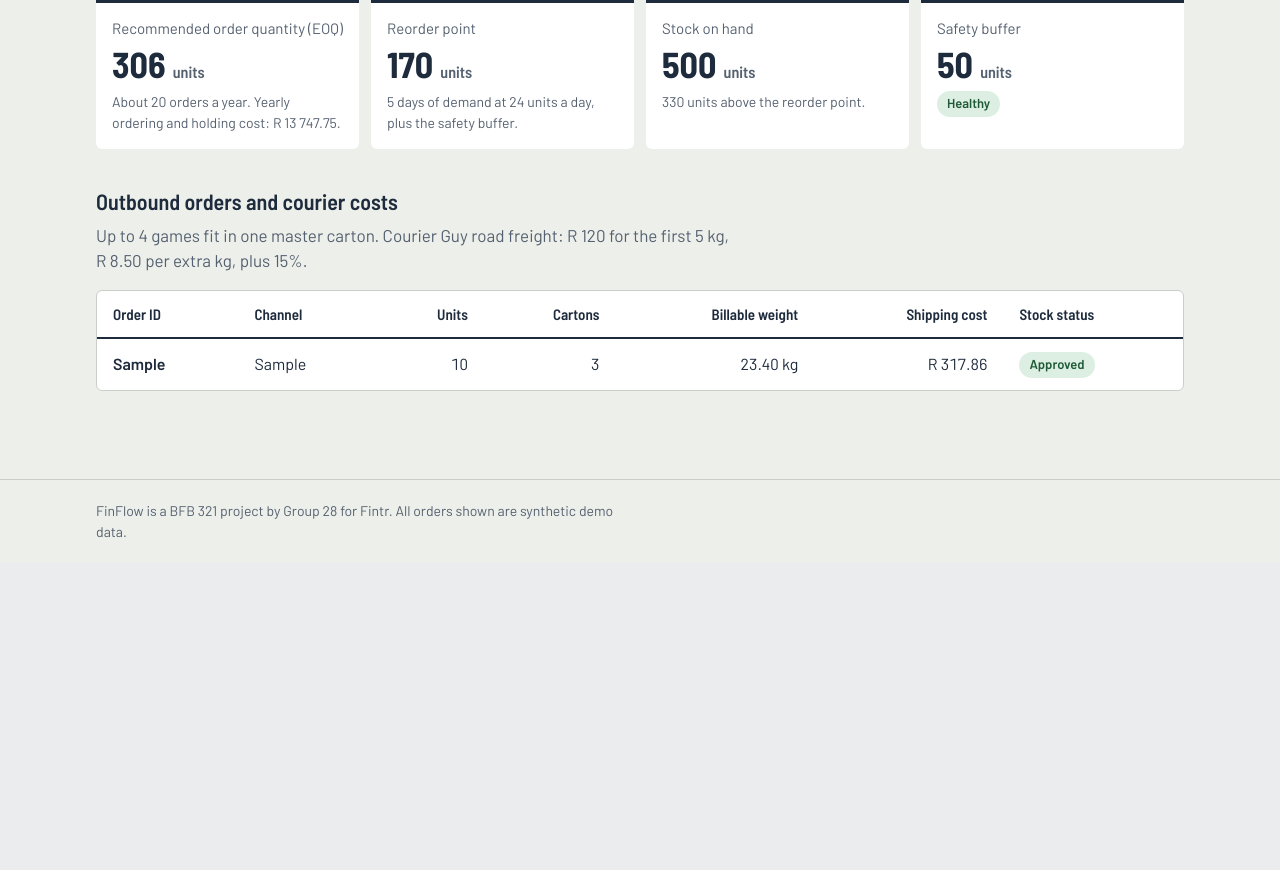
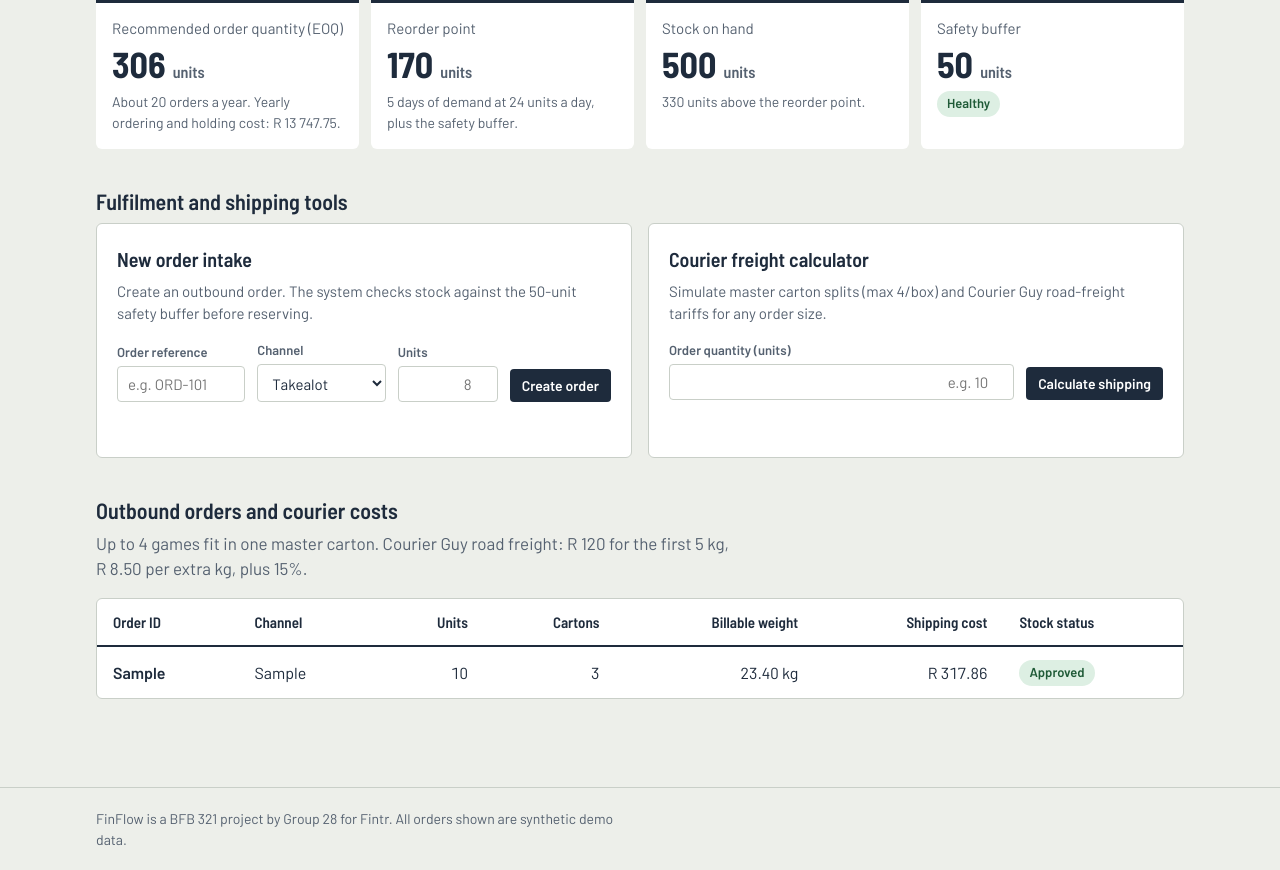
Before and after one commit to u24590772/BFB-Group-28-Project, a Flask app: page /dashboard in a window 1280 px wide. Shown: the part 266-1136 px from the top of the page. Before the commit the page ends 803 px from the top, so only its background shows below. Run offline with Flask 3, Linux system fonts and the light colour scheme; tables that the repository leaves empty hold one stand-in row (values such as "Sample post").

Commit message:
Add interactive dashboard fulfillment tools, dynamic DOM updates, and clean up bytecode cache

```diff
--- a/static/css/style.css
+++ b/static/css/style.css
@@ -395,6 +395,89 @@ td:first-child {          /* the Order ID column */
 }
 
 .flow-status.is-error { color: var(--breach-text);}
+.flow-status.is-success { color: var(--done-text); }
+
+/* ---------- 8b. Form Controls & Interactive Tools ---------- */
+.tool-card {
+  background: var(--label);
+  border: 1px solid var(--line);
+  border-radius: 6px;
+  padding: 20px;
+  display: flex;
+  flex-direction: column;
+}
+
+.tool-card h3 {
+  font-family: var(--font-head);
+  font-size: 1.25rem;
+  font-weight: 600;
+  margin: 0 0 6px;
+}
+
+.tool-card p {
+  color: var(--muted);
+  font-size: 0.9375rem;
+  margin-bottom: 16px;
+}
+
+.form-row {
+  display: flex;
+  flex-wrap: wrap;
+  gap: 12px;
+  align-items: flex-end;
+}
+
+.form-group {
+  display: flex;
+  flex-direction: column;
+  gap: 4px;
+  flex: 1 1 120px;
+}
+
+.form-group label {
+  font-size: 0.8125rem;
+  font-weight: 600;
+  color: var(--muted);
+}
+
+.form-control {
+  font-family: inherit;
+  font-size: 0.9375rem;
+  padding: 8px 10px;
+  border: 1px solid var(--line);
+  border-radius: 4px;
+  background: #FFFFFF;
+  color: var(--ink);
+  box-sizing: border-box;
+  width: 100%;
+}
+
+.form-control:focus {
+  outline: 2px solid var(--websupplier);
+  outline-offset: 1px;
+}
+
+.calc-box {
+  margin-top: 14px;
+  padding: 12px 16px;
+  background: var(--concrete);
+  border-radius: 4px;
+  font-size: 0.875rem;
+  border-left: 4px solid var(--courier);
+}
+
+.calc-box strong {
+  display: block;
+  font-size: 0.9375rem;
+  color: var(--ink);
+  margin-bottom: 4px;
+}
+
+.calc-box ul {
+  margin: 6px 0 0;
+  padding-left: 20px;
+  color: var(--muted);
+}
 
 /* ---------- 9. Footer ---------- */
 .site-footer {
--- /dev/null
+++ b/static/js/dashboard.js
@@ -0,0 +1,179 @@
+/* =========================================================
+   FinFlow – dashboard.js
+   Handles interactive Order Intake (Flow 2) and
+   Master Carton & Courier Freight Calculator (Flow 3)
+   without reloading the page.
+   ========================================================= */
+
+// 1. Order Intake Form (Flow 2)
+const orderForm = document.getElementById("order-form");
+const orderFeedback = document.getElementById("order-feedback");
+const submitOrderBtn = document.getElementById("submit-order-btn");
+const ordersBody = document.getElementById("orders-body");
+
+if (orderForm) {
+  orderForm.addEventListener("submit", async function (event) {
+    event.preventDefault();
+
+    const orderRefInput = document.getElementById("order-ref");
+    const channelInput = document.getElementById("order-channel");
+    const qtyInput = document.getElementById("order-qty");
+
+    const orderRef = orderRefInput.value.trim();
+    const channel = channelInput.value;
+    const quantity = parseInt(qtyInput.value, 10);
+
+    if (!orderRef || isNaN(quantity) || quantity <= 0) {
+      orderFeedback.textContent = "Please provide a valid order reference and positive quantity.";
+      orderFeedback.className = "flow-status is-error";
+      return;
+    }
+
+    submitOrderBtn.disabled = true;
+    submitOrderBtn.textContent = "Reserving…";
+    orderFeedback.textContent = "";
+    orderFeedback.className = "flow-status";
+
+    try {
+      const response = await fetch("/api/orders", {
+        method: "POST",
+        headers: { "Content-Type": "application/json" },
+        body: JSON.stringify({
+          order_ref: orderRef,
+          channel: channel,
+          quantity: quantity
+        })
+      });
+
+      const data = await response.json();
+
+      if (!response.ok) {
+        throw new Error(data.message || "Failed to create order.");
+      }
+
+      // Success feedback
+      orderFeedback.textContent = `Order ${data.order.order_ref} (${data.order.quantity} units via ${data.order.channel}) created and added to queue!`;
+      orderFeedback.className = "flow-status is-success";
+
+      // Clear inputs
+      orderRefInput.value = "";
+      qtyInput.value = "";
+
+      // Remove "no orders" placeholder if present
+      const emptyRow = document.getElementById("no-orders-row");
+      if (emptyRow) {
+        emptyRow.remove();
+      }
+
+      // Create new row in the Outbound Orders table
+      const tr = document.createElement("tr");
+      if (!data.order.approved) {
+        tr.classList.add("is-breach");
+      }
+
+      const shippingCostStr = "R\u00A0" + Number(data.order.shipping_cost).toLocaleString("en-ZA", {
+        minimumFractionDigits: 2,
+        maximumFractionDigits: 2
+      });
+
+      tr.innerHTML = `
+        <td>${data.order.order_ref}</td>
+        <td>${data.order.channel}</td>
+        <td class="num">${data.order.quantity}</td>
+        <td class="num">${data.order.cartons}</td>
+        <td class="num">${Number(data.order.billable_kg).toFixed(2)} kg</td>
+        <td class="num">${shippingCostStr}</td>
+        <td>
+          <span class="badge ${data.order.approved ? 'badge-ok' : 'badge-breach'}">
+            ${data.order.approved ? 'Approved' : 'Buffer breach'}
+          </span>
+        </td>
+      `;
+
+      ordersBody.prepend(tr);
+
+      // Flash animation on the new row
+      tr.animate(
+        [{ backgroundColor: "#FFF1C2" }, { backgroundColor: "transparent" }],
+        { duration: 1500, easing: "ease-out" }
+      );
+
+    } catch (error) {
+      orderFeedback.textContent = error.message;
+      orderFeedback.className = "flow-status is-error";
+    } finally {
+      submitOrderBtn.disabled = false;
+      submitOrderBtn.textContent = "Create order";
+    }
+  });
+}
+
+// 2. Courier Freight & Carton Calculator (Flow 3)
+const calcForm = document.getElementById("calc-form");
+const calcResults = document.getElementById("calc-results");
+const calcBtn = document.getElementById("calc-btn");
+
+if (calcForm) {
+  calcForm.addEventListener("submit", async function (event) {
+    event.preventDefault();
+
+    const calcQtyInput = document.getElementById("calc-qty");
+    const quantity = parseInt(calcQtyInput.value, 10);
+
+    if (isNaN(quantity) || quantity <= 0) {
+      calcResults.style.display = "block";
+      calcResults.innerHTML = `<span style="color: var(--breach-text);">Please enter a whole number of 1 or more units.</span>`;
+      return;
+    }
+
+    calcBtn.disabled = true;
+    calcBtn.textContent = "Calculating…";
+
+    try {
+      const response = await fetch("/api/calculate-shipping", {
+        method: "POST",
+        headers: { "Content-Type": "application/json" },
+        body: JSON.stringify({ quantity: quantity })
+      });
+
+      const data = await response.json();
+
+      if (!response.ok) {
+        throw new Error(data.message || "Calculation failed.");
+      }
+
+      const costStr = "R\u00A0" + Number(data.shipping_cost_zar).toLocaleString("en-ZA", {
+        minimumFractionDigits: 2,
+        maximumFractionDigits: 2
+      });
+
+      let breakdownHtml = "";
+      if (data.breakdown && data.breakdown.length > 0) {
+        breakdownHtml = "<ul>" + data.breakdown.map(c =>
+          `<li>Carton ${c.carton_number}: ${c.units} game${c.units > 1 ? 's' : ''} (Actual: ${c.actual_gross_weight_kg.toFixed(2)} kg, Billable: ${c.billable_weight_kg.toFixed(2)} kg)</li>`
+        ).join("") + "</ul>";
+      }
+
+      calcResults.style.display = "block";
+      calcResults.innerHTML = `
+        <strong>Fulfillment Quote for ${quantity} Units:</strong>
+        <div>Master Cartons: <strong>${data.cartons_count} box${data.cartons_count > 1 ? 'es' : ''}</strong> (max 4 games/carton)</div>
+        <div>Total Billable Weight: <strong>${data.total_billable_weight.toFixed(2)} kg</strong></div>
+        <div>Estimated Courier Guy Road Freight: <strong>${costStr}</strong> (incl. 15% VAT)</div>
+        ${breakdownHtml}
+      `;
+
+      calcResults.animate(
+        [{ backgroundColor: "#FFF1C2" }, { backgroundColor: "var(--concrete)" }],
+        { duration: 1000, easing: "ease-out" }
+      );
+
+    } catch (error) {
+      calcResults.style.display = "block";
+      calcResults.innerHTML = `<span style="color: var(--breach-text);">${error.message}</span>`;
+    } finally {
+      calcBtn.disabled = false;
+      calcBtn.textContent = "Calculate shipping";
+    }
+  });
+}
--- a/templates/dashboard.html
+++ b/templates/dashboard.html
@@ -44,6 +44,56 @@
     </div>
   </section>
 
+  <!-- Interactive Fulfilment Tools: Flow 2 & Flow 3 (Rubric B3.1) -->
+  <section aria-labelledby="tools-heading">
+    <h2 id="tools-heading">Fulfilment and shipping tools</h2>
+    <div class="card-grid">
+      <!-- Tool 1: Order Intake Form (Flow 2) -->
+      <article class="tool-card">
+        <h3>New order intake</h3>
+        <p>Create an outbound order. The system checks stock against the 50-unit safety buffer before reserving.</p>
+        <form id="order-form">
+          <div class="form-row">
+            <div class="form-group">
+              <label for="order-ref">Order reference</label>
+              <input type="text" id="order-ref" class="form-control" placeholder="e.g. ORD-101" required>
+            </div>
+            <div class="form-group">
+              <label for="order-channel">Channel</label>
+              <select id="order-channel" class="form-control">
+                <option value="Takealot">Takealot</option>
+                <option value="Shopify">Shopify</option>
+                <option value="Direct email">Direct email</option>
+              </select>
+            </div>
+            <div class="form-group" style="max-width: 100px;">
+              <label for="order-qty">Units</label>
+              <input type="number" id="order-qty" class="form-control num" min="1" max="1000" placeholder="8" required>
+            </div>
+            <button type="submit" class="btn btn-small" id="submit-order-btn">Create order</button>
+          </div>
+        </form>
+        <p id="order-feedback" class="flow-status" role="status" style="margin-bottom: 0;"></p>
+      </article>
+
+      <!-- Tool 2: Master Carton & Shipping Calculator (Flow 3) -->
+      <article class="tool-card">
+        <h3>Courier freight calculator</h3>
+        <p>Simulate master carton splits (max 4/box) and Courier Guy road-freight tariffs for any order size.</p>
+        <form id="calc-form">
+          <div class="form-row">
+            <div class="form-group">
+              <label for="calc-qty">Order quantity (units)</label>
+              <input type="number" id="calc-qty" class="form-control num" min="1" max="1000" placeholder="e.g. 10" required>
+            </div>
+            <button type="submit" class="btn btn-small" id="calc-btn">Calculate shipping</button>
+          </div>
+        </form>
+        <div id="calc-results" class="calc-box" style="display: none;"></div>
+      </article>
+    </div>
+  </section>
+
   <!-- Bottom section: outputs of Calculation 2 (courier shipping cost) -->
   <section aria-labelledby="orders-heading">
     <h2 id="orders-heading">Outbound orders and courier costs</h2>
@@ -80,7 +130,7 @@
               </td>
             </tr>
           {% else %}
-            <tr>
+            <tr id="no-orders-row">
               <td colspan="7">No orders yet.</td>
             </tr>
           {% endfor %}
@@ -89,3 +139,7 @@
     </div>
   </section>
 {% endblock %}
+
+{% block scripts %}
+  <script src="{{ url_for('static', filename='js/dashboard.js') }}"></script>
+{% endblock %}
```
Also changed, not shown: tests/test_app.py (+4 -0 lines), README.md.
